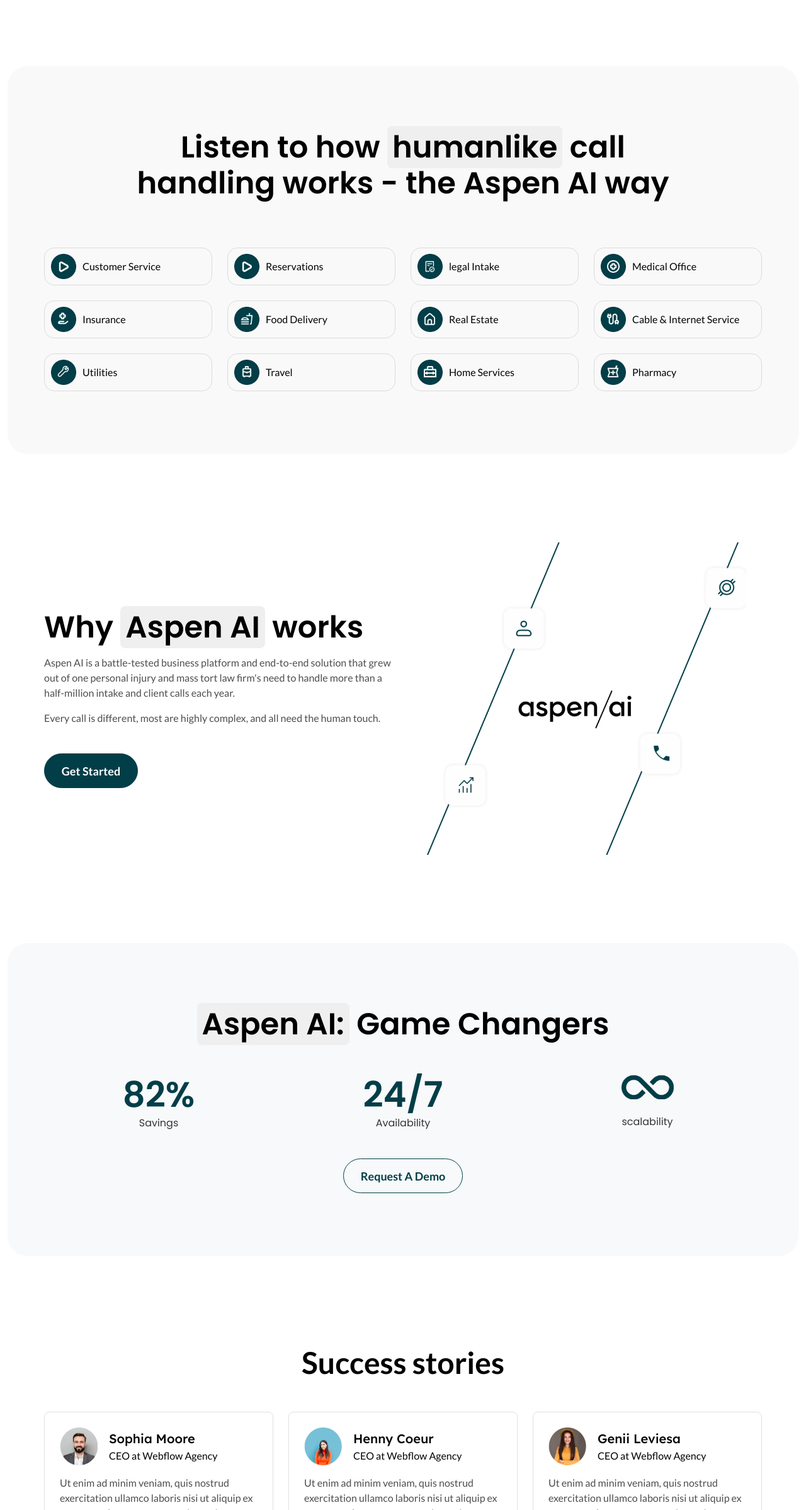
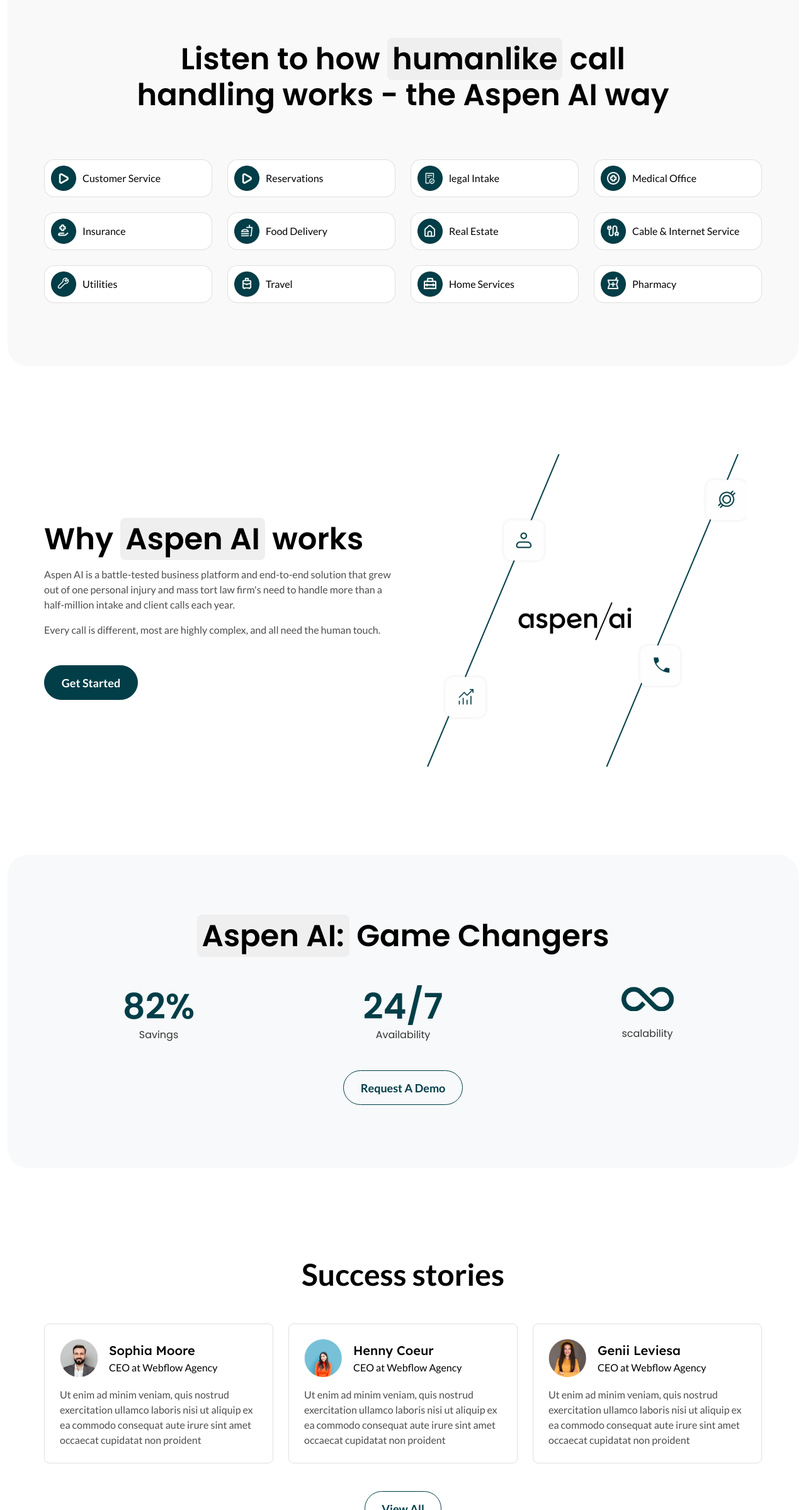
Before and after one commit to Sandeep-508/Aspen-AI, a React (Create React App) app: page / in a window 1280 px wide. Shown: the part 3229-5626 px from the top of the page at 63% size. Built offline with nearby package versions, Linux system fonts and the light colour scheme.

Commit message:
added changes in the page

```diff
--- a/src/components/CallHandling.jsx
+++ b/src/components/CallHandling.jsx
@@ -3,14 +3,14 @@ import { callHandling } from "./content"
 const CallHandling = () => {
     return (
         <section className="px-3">
-            <div className="container-xl bg-skin-color md:py-[100px] sm:py-[80px] py-[50px] rounded-[32px] lg:mt-[140px] md:mt-[100px] mt-[90px]">
+            <div className="container-xl bg-skin-color md:py-[100px] sm:py-[80px] py-[50px] rounded-[32px]">
                 <div className="container">
                     <div className="flex items-center justify-center">
                         <p className="max-w-[854px] text-center font-semibold font-poppins lg:text-4xl text-3xl text-black-300 md:pb-[50px] sm:pb-[44px] pb-6">Listen to how <span className="bg-[#EFEFEF] px-2 rounded-[8px]">humanlike</span> call handling works - the Aspen AI way</p>
                     </div>
                     <div className="row items-center justify-center">
                         {callHandling.map((obj, index) => <div className="lg:w-3/12 md:w-4/12 sm:w-6/12 w-full px-3 max-sm:flex max-sm:items-center max-sm:justify-center">
-                            <div className="sm:max-w-[267px] w-full min-h-[60px] border border-[#0000001F] rounded-[16px] flex items-center justify-start gap-[10px] ps-[10px] md:mt-6 mt-4">
+                            <div className="sm:max-w-[267px] w-full min-h-[60px] bg-white border border-[#0000001F] rounded-[16px] flex items-center justify-start gap-[10px] ps-[10px] md:mt-6 mt-4">
                                 <div className="w-[40px] h-[40px]">
                                     <img src={obj.img} alt="call handling images" className=" w-full h-full" />
                                 </div>
--- a/src/components/Header.jsx
+++ b/src/components/Header.jsx
@@ -1,6 +1,5 @@
 import React, { useState } from 'react'
 import { ApsenLogo, heroBgImg } from '../assets/images'
-import { Link } from 'react-router-dom'
 import { heroCol } from './content'
 
 const Header = () => {
--- a/src/components/SuccessStories.jsx
+++ b/src/components/SuccessStories.jsx
@@ -2,7 +2,7 @@ import { stories } from "./content"
 
 const SuccessStories = () => {
     return (
-        <section className="lg:py-[140px] md:py-[100px] pt-[90px]">
+        <section className="lg:pt-[140px] md:pt-[100px] pt-[90px]">
             <div className="container">
                 <p className="container text-center md:pb-6 pb-4 font-lato sm:text-4xl text-3xl text-black-300 font-semibold">Success stories</p>
                 <div className="row items-center justify-center">
--- a/src/index.js
+++ b/src/index.js
@@ -3,14 +3,11 @@ import ReactDOM from 'react-dom/client';
 import './index.css';
 import App from './App';
 import reportWebVitals from './reportWebVitals';
-import { BrowserRouter } from 'react-router-dom';
 
 const root = ReactDOM.createRoot(document.getElementById('root'));
 root.render(
   <React.StrictMode>
-    <BrowserRouter>
-      <App />
-    </BrowserRouter>
+    <App />
   </React.StrictMode>
 );
 
```
